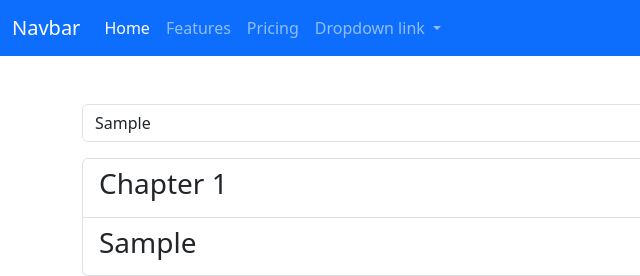
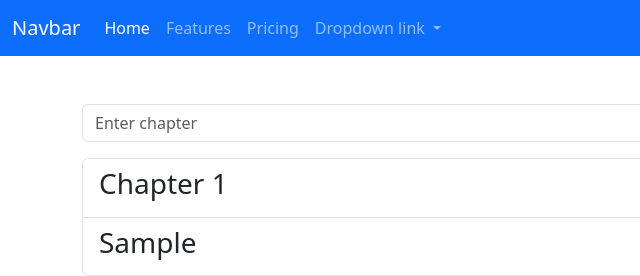
Before and after one commit to ishank-000/Add_courses, a plain HTML site: page index.html in a window 1280 px wide. Both pictures are taken after typing "Sample" into the empty fields and a click on the button "Add". Shown: the full height of the page, 0-640 px from the left. Drawn offline with nearby package versions, Linux system fonts and the light colour scheme.

Commit message:
added validation

```diff
--- a/index.html
+++ b/index.html
@@ -70,7 +70,7 @@
     <main>
             <div class="container mt-5 " >
         <div class="input-group mb-3">
-            <input id="newchap" type="text" class="form-control" placeholder="Enter chapter " aria-label="Recipient's username" aria-describedby="button-addon2">
+            <input id="newchap" type="text" class="form-control" placeholder="Enter chapter" aria-label="Recipient's username" aria-describedby="button-addon2">
             <button id="add_btn" class="btn btn-outline-success" type="button" id="button-addon2">Add</button>
           </div>
           <ul id="parentlist" class="list-group">
@@ -98,12 +98,14 @@
             let newLi= document.createElement('Li')
             newLi.classList.add('list-group-item')
             let newchapter=document.getElementById('newchap').value
+            if(newchapter.length >0){
             newLi.className="list-group-item d-flex justify-content-between"
             newLi.innerHTML=`<h3 class="flex-grow-1">${newchapter}</h3>
                 <button class="btn btn-warning mx-3" onclick="editChapter(this)">Edit</button>
                 <button class="btn btn-danger" onclick="removeChapter(this)">Remove</button></li>`
 
-            parentList.appendChild(newLi)
+            parentList.appendChild(newLi)}
+            currentbtn.previousElementSibling.value=""
         }
 
             function removeChapter(currenElement){
```
